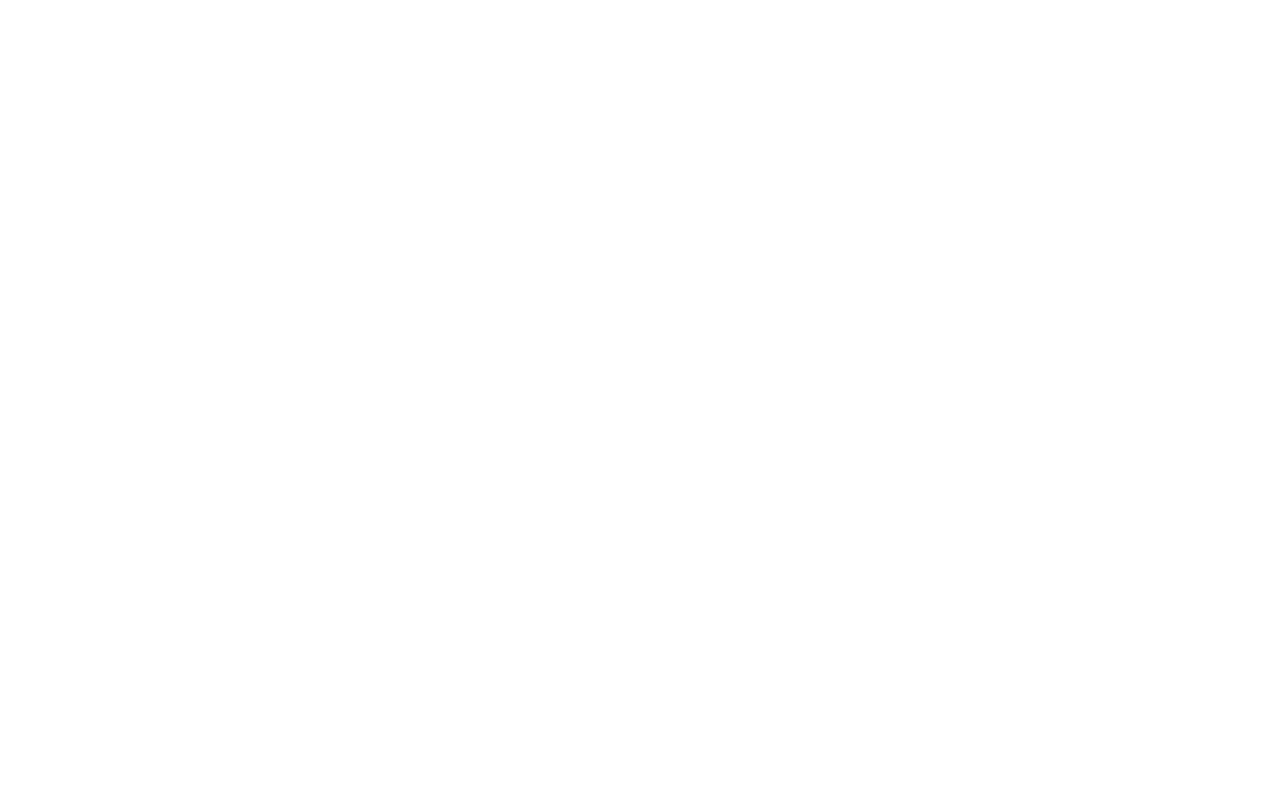
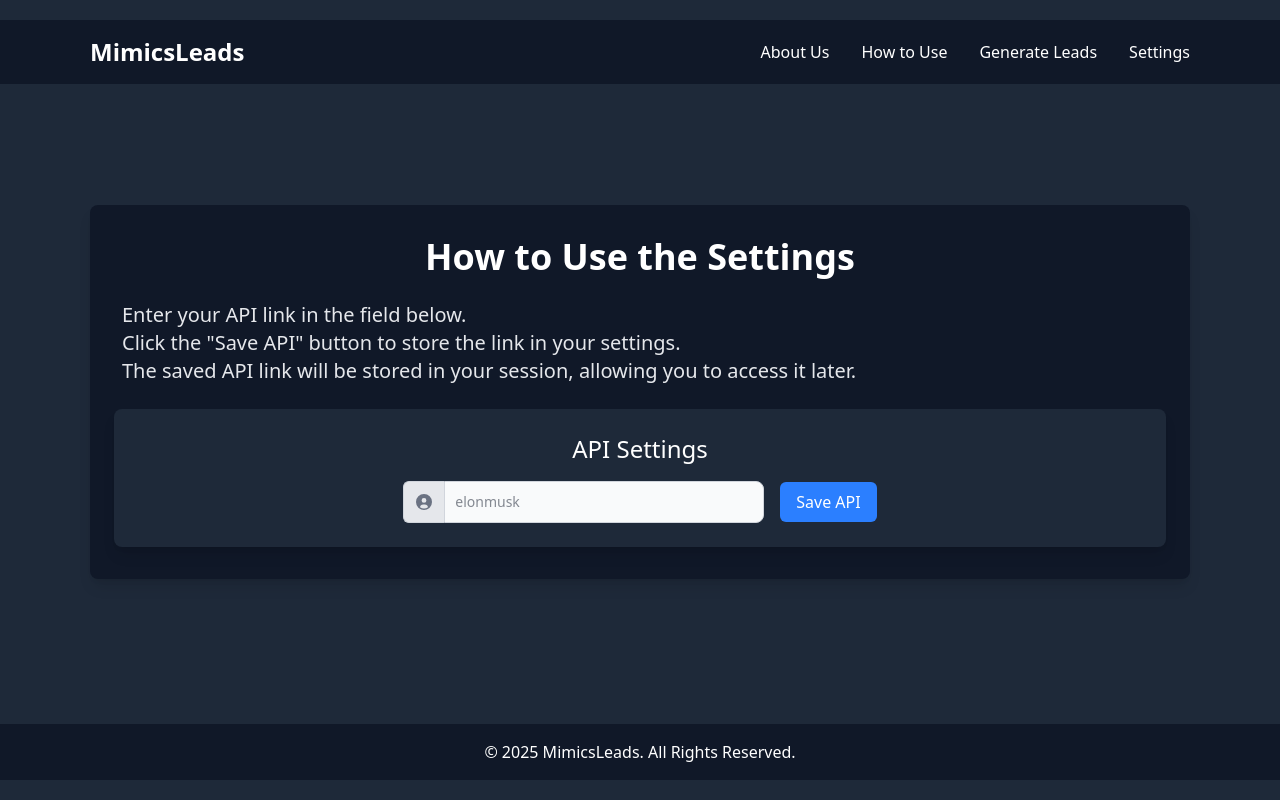
Before and after one commit to HauzanTsaaqif/mimicsleads, a React (Vite) app: page /setting_page in a window 1280 px wide. Before the commit this address had no page. Built offline with nearby package versions, Linux system fonts and the light colour scheme.

Commit message:
[29-06-25] update

```diff
--- a/src/main.jsx
+++ b/src/main.jsx
@@ -5,6 +5,7 @@
 import LandingPage from './pages/LandingPage';
 import GenerateLeads from './pages/GenerateLeads';
 import EnrichmentPage from './pages/EnrichmentPage';
+import Settings from './pages/Settings';
 
 ReactDOM.createRoot(document.getElementById('root')).render(
   <React.StrictMode>
@@ -13,6 +14,7 @@
         <Route path="/" element={<LandingPage />} />
         <Route path="/generate_leads" element={<GenerateLeads />} />
         <Route path="/enrichment_page" element={<EnrichmentPage />} />
+        <Route path="/setting_page" element={<Settings />} />
       </Routes>
     </Router>
   </React.StrictMode>
--- a/src/pages/LandingPage.jsx
+++ b/src/pages/LandingPage.jsx
@@ -12,6 +12,7 @@
             <li><a href="#about-us" className="hover:text-blue-400">About Us</a></li>
             <li><a href="#how-to-use" className="hover:text-blue-400">How to Use</a></li>
             <li><a href="/generate_leads" className="hover:text-blue-400">Generate Leads</a></li>
+            <li><a href="/setting_page" className="hover:text-blue-400">Settings</a></li>
           </ul>
         </div>
       </nav>
--- /dev/null
+++ b/src/pages/Settings.jsx
@@ -0,0 +1,83 @@
+import React, { useState } from 'react';
+import '../css/index.css';
+
+const Settings = () => {
+  const [apiLink, setApiLink] = useState('');
+  const [savedApi, setSavedApi] = useState('');
+
+  const handleSaveApi = () => {
+    // Menyimpan API link ke dalam sessionStorage atau localStorage
+    sessionStorage.setItem('apiLink', apiLink);
+    setSavedApi(apiLink);
+  };
+
+  return (
+    <section className="relative flex flex-col justify-start items-center min-h-screen text-center bg-gray-800 grid grid-cols-8">
+      {/* Navbar */}
+      <nav className="w-full bg-gray-900 text-white py-4 col-start-1 col-end-9">
+        <div className="container mx-auto flex justify-between items-center">
+          <a href="/" className="text-2xl font-bold">MimicsLeads</a>
+          <ul className="flex space-x-8">
+            <li><a href="#about-us" className="hover:text-blue-400">About Us</a></li>
+            <li><a href="#how-to-use" className="hover:text-blue-400">How to Use</a></li>
+            <li><a href="/generate_leads" className="hover:text-blue-400">Generate Leads</a></li>
+            <li><a href="/setting_page" className="hover:text-blue-400">Settings</a></li>
+          </ul>
+        </div>
+      </nav>
+
+      <div id="how-to-use" className="container mx-auto px-6 py-8 bg-gray-900 p-6 rounded-lg shadow-lg text-white rounded-lg mt-20 mb-20 col-start-1 col-end-9">
+            <h2 className="text-3xl sm:text-4xl font-bold text-center mb-6">How to Use the Settings</h2>
+            <ul className="text-lg sm:text-xl text-gray-200 text-left mx-auto mb-6 px-2">
+                <li>Enter your API link in the field below.</li>
+                <li>Click the "Save API" button to store the link in your settings.</li>
+                <li>The saved API link will be stored in your session, allowing you to access it later.</li>
+            </ul>
+
+            {/* API Settings Card */}
+            <div className="bg-gray-800 p-6 rounded-lg shadow-lg">
+                <h3 className="text-2xl text-white mb-4">API Settings</h3>
+                <div className="flex justify-center items-center space-x-4">
+                    <div>
+                        <div class="flex">
+                            <span class="inline-flex items-center px-3 text-sm text-gray-900 bg-gray-200 border rounded-e-0 border-gray-300 border-e-0 rounded-s-md dark:bg-gray-600 dark:text-gray-400 dark:border-gray-600">
+                                <svg class="w-4 h-4 text-gray-500 dark:text-gray-400" aria-hidden="true" xmlns="http://www.w3.org/2000/svg" fill="currentColor" viewBox="0 0 20 20">
+                                    <path d="M10 0a10 10 0 1 0 10 10A10.011 10.011 0 0 0 10 0Zm0 5a3 3 0 1 1 0 6 3 3 0 0 1 0-6Zm0 13a8.949 8.949 0 0 1-4.951-1.488A3.987 3.987 0 0 1 9 13h2a3.987 3.987 0 0 1 3.951 3.512A8.949 8.949 0 0 1 10 18Z"/>
+                                </svg>
+                            </span>
+                            <input  type="text"
+                                    id="website-admin"
+                                    value={apiLink}
+                                    onChange={(e) => setApiLink(e.target.value)}
+                                    className="rounded-none rounded-e-lg bg-gray-50 border text-gray-900 focus:ring-blue-500 focus:border-blue-500 block flex-1 min-w-80 w-full text-sm border-gray-300 p-2.5  dark:bg-gray-700 dark:border-gray-600 dark:placeholder-gray-400 dark:text-white dark:focus:ring-blue-500 dark:focus:border-blue-500" placeholder="elonmusk" />
+                        </div>
+                    </div>
+                    <button
+                        className="bg-blue-500 text-white py-2 px-4 rounded-md"
+                        onClick={handleSaveApi}
+                    >
+                        Save API
+                    </button>
+                </div>
+
+                {/* Display the saved API link */}
+                {savedApi && (
+                    <div className="mt-4 p-4 border-2 border-blue-500 text-center text-white">
+                        <span>Saved API Link: </span>
+                        <span>{savedApi}</span>
+                    </div>
+                )}
+            </div>
+        </div>
+
+      {/* Footer */}
+      <footer className="w-full bg-gray-900 text-white py-4 mt-6 col-start-1 col-end-9">
+        <div className="container mx-auto text-center">
+          <p>&copy; 2025 MimicsLeads. All Rights Reserved.</p>
+        </div>
+      </footer>
+    </section>
+  );
+}
+
+export default Settings;
```
